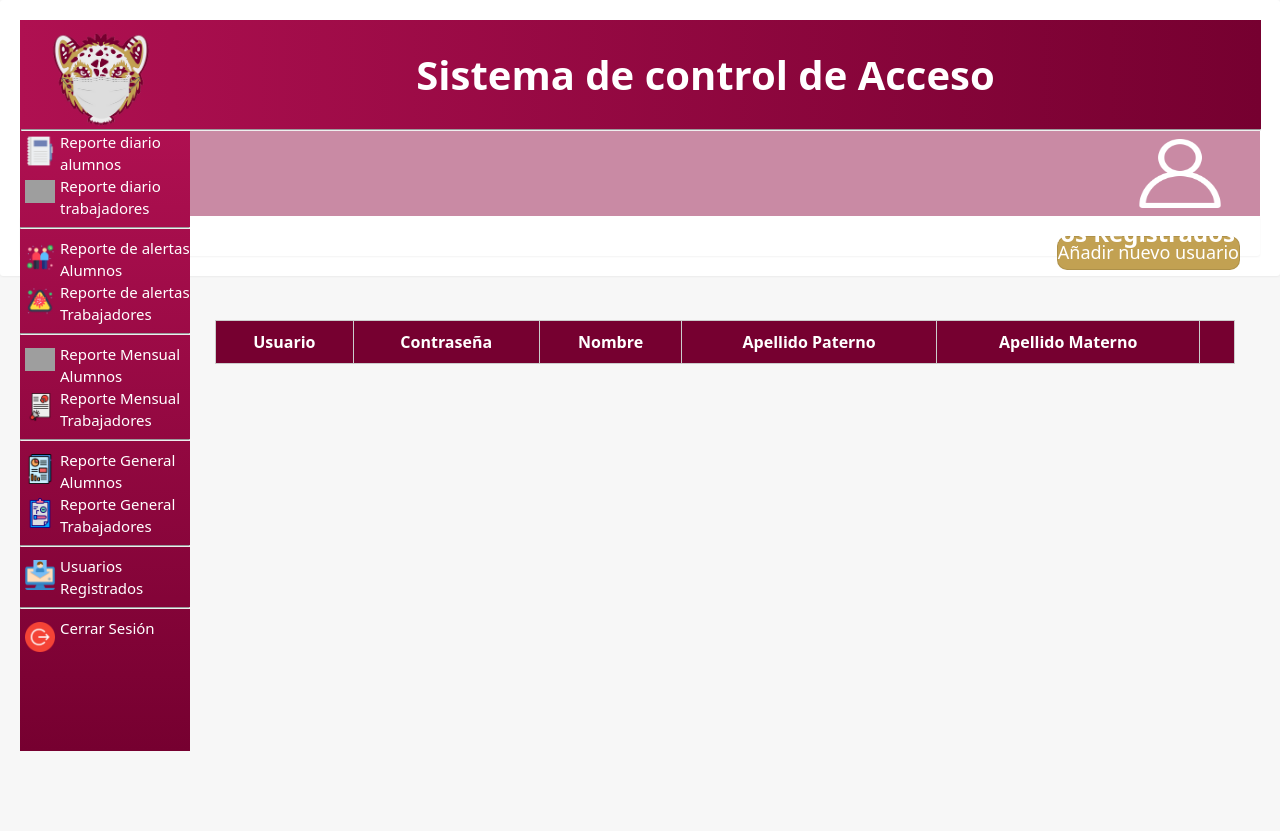
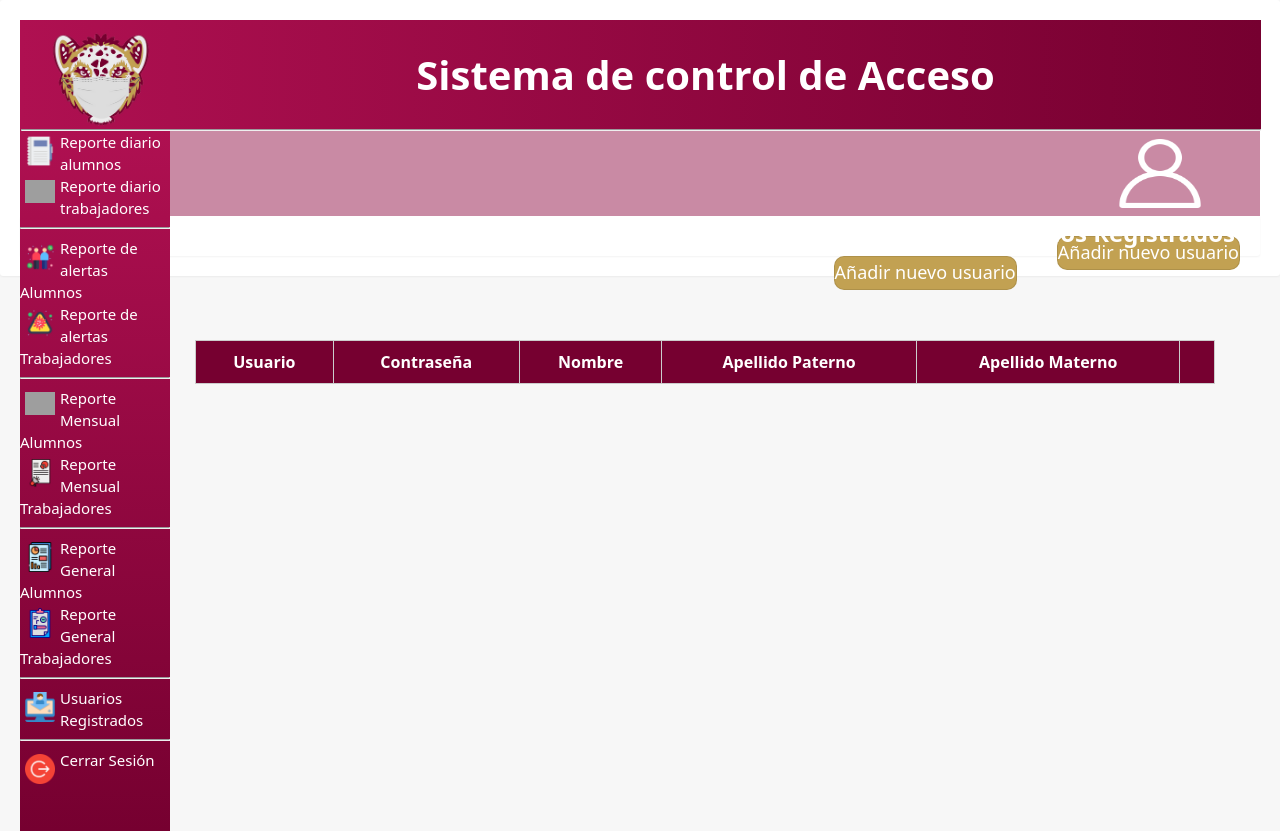
Before and after one commit to andyhermed/covitec, a PHP site: page /usuarios.php in a window 1280 px wide. Before the commit the page ends 751 px from the top, so only its background shows below. Run offline with PHP 8.4, Linux system fonts and the light colour scheme; data that the repository does not hold is empty; grey boxes are pictures that could not be loaded.

Commit message:
etiqueta

```diff
--- a/css/style.css
+++ b/css/style.css
@@ -52,8 +52,8 @@ hr{
 }
 .container #navegacion{
     background: linear-gradient(to bottom, #AF1051, #760030);
-    width: 170px;
-    height: 620px;
+    width: 150px;
+    height: 700px;
     float: left;
 }
 
@@ -94,7 +94,6 @@ caption{
     font-weight: 500;
     margin: 0 0 10px 0;
 }
-
 table th,
 table td, caption {
     border: 1px solid #cccccc;
--- a/usuarios.php
+++ b/usuarios.php
@@ -31,7 +31,6 @@ $resultado = $conn->query($sql);
         <title>Sistema de Control de Acceso </title>
         <link rel="stylesheet" href="css/style.css">
     </head>
-
     <body>
     <div class="etiqueta">
         <img src="img/usuario.png" alt="Usuario Nuevo">
@@ -41,6 +40,9 @@ $resultado = $conn->query($sql);
                 <a href="nuevo_user.php" class = "nuevo">Añadir nuevo usuario</a>
             </div>
         <div class="container">
+        <div id="new-user">
+                <a href="nuevo_user.php" class = "nuevo">Añadir nuevo usuario</a>
+            </div>
             <div class="user-list">
             <table>
                         <tbody>
```
